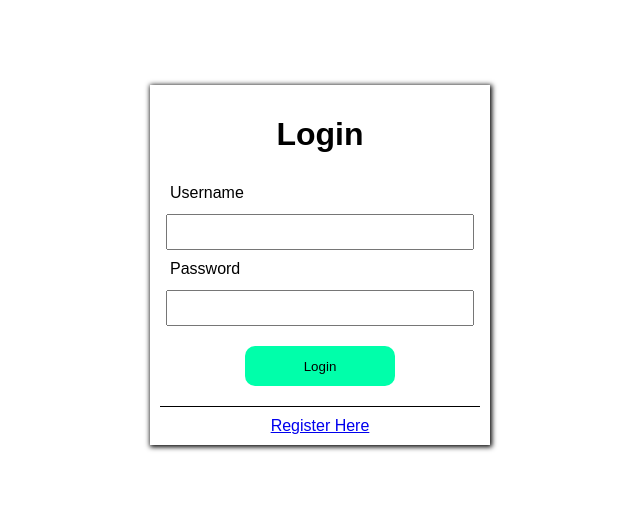
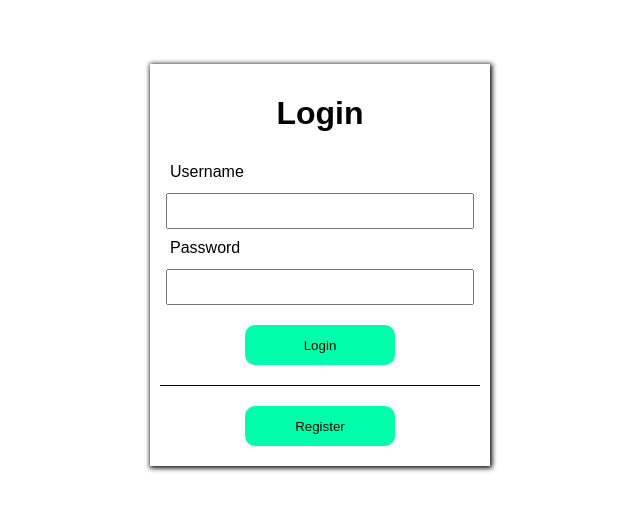
Before and after one commit to A-Taiga/COSC-4353-Group-Project, a React (Vite) app in the folder Frontend/: page / in a window 1280 px wide. Shown: the part 135-646 px from the top of the page, without its empty margins (320-960 px from the left). Built offline with nearby package versions, Linux system fonts and the light colour scheme.

Commit message:
added NavButton to fix the register and return to login button

```diff
--- a/Frontend/src/Components/FuelQuoteFormComponent.tsx
+++ b/Frontend/src/Components/FuelQuoteFormComponent.tsx
@@ -1,5 +1,5 @@
 import React, { useState } from 'react';
-import FormTextInput, { IInput} from "./FormComponent";
+import FormTextInput, {IInput} from "./FormComponent.tsx";
 import "./FuelQuoteFormComponent.css"
 
 // Replace with fetched CLient Address Here (Server Side stuff)
--- /dev/null
+++ b/Frontend/src/Components/NavButton.tsx
@@ -0,0 +1,11 @@
+import { useNavigate } from "react-router-dom";
+
+
+export default function NavButton (props: any): JSX.Element
+{
+  const navigate = useNavigate();
+  const handleClick = () => navigate(props.to);
+  return (
+    <button id={props.id} type="button" onClick={(handleClick)}>{props.children}</button>
+  );
+};
--- a/Frontend/src/pages/Login.css
+++ b/Frontend/src/pages/Login.css
@@ -34,7 +34,7 @@
 #register
 {
 	margin: 10px;
-	width: 80%;
+	width: 150px;
 	height: 40px;
 	background-color: rgb(0, 255, 170);
 	border-radius: 10px;
--- a/Frontend/src/pages/Login.tsx
+++ b/Frontend/src/pages/Login.tsx
@@ -1,6 +1,6 @@
 import React from "react"
 import FormTextInput, { IInput } from "../components/FormComponent"
-import { NavLink } from "react-router-dom"
+import NavButton from "../components/NavButton"
 import "./Login.css"
 
 export default function Login() {
@@ -20,7 +20,6 @@ export default function Login() {
       required: true,
     },
   ]
-
   return (
     <div id="loginContainer">
       <h1>Login</h1>
@@ -33,7 +32,7 @@ export default function Login() {
         </div>
       </form>
       <div id="divider"></div>
-      <NavLink to="/register">Register Here</NavLink>
+      <NavButton id = "register" to = "/register">Register</NavButton>
     </div>
   )
 }
--- a/Frontend/src/pages/Registration.tsx
+++ b/Frontend/src/pages/Registration.tsx
@@ -1,6 +1,6 @@
 import React from "react"
 import FormTextInput, { IInput } from "../components/FormComponent"
-import { NavLink } from "react-router-dom"
+import NavButton from "../components/NavButton"
 import "./Registration.css"
 
 export default function Register() {
@@ -56,9 +56,10 @@ export default function Register() {
       <div id="header">
         <h1>Register</h1>
       </div>
-      <NavLink id="login" to="/login">
+      <NavButton id = "login" to = "/login">
         X
-      </NavLink>
+      </NavButton>
+
       <form onSubmit={submition_handler}>
         {forms.map((forms) => (
           <FormTextInput key={forms.id} {...forms} onChange={getValues} />
```
Also changed, not shown: 1 other file (tests, documents, lock files or other folders).
